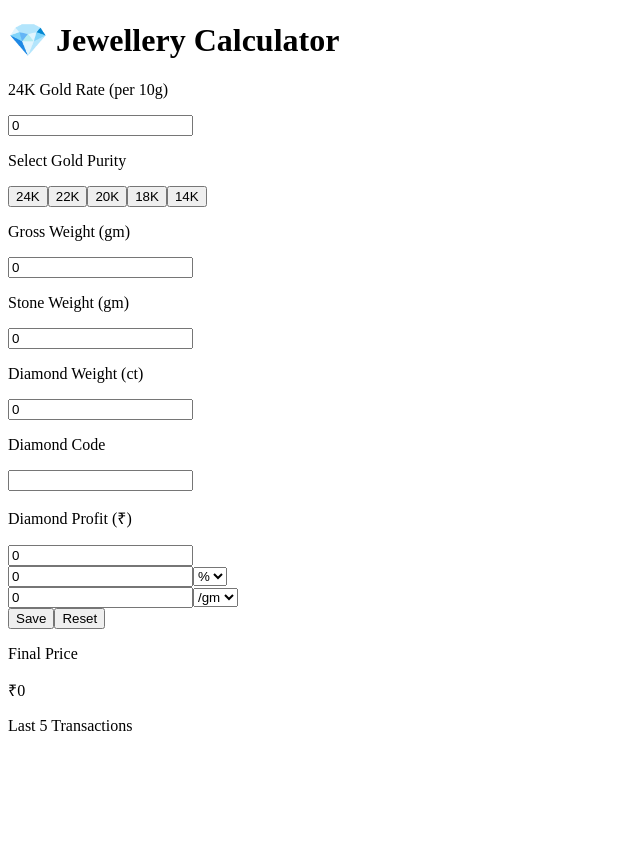
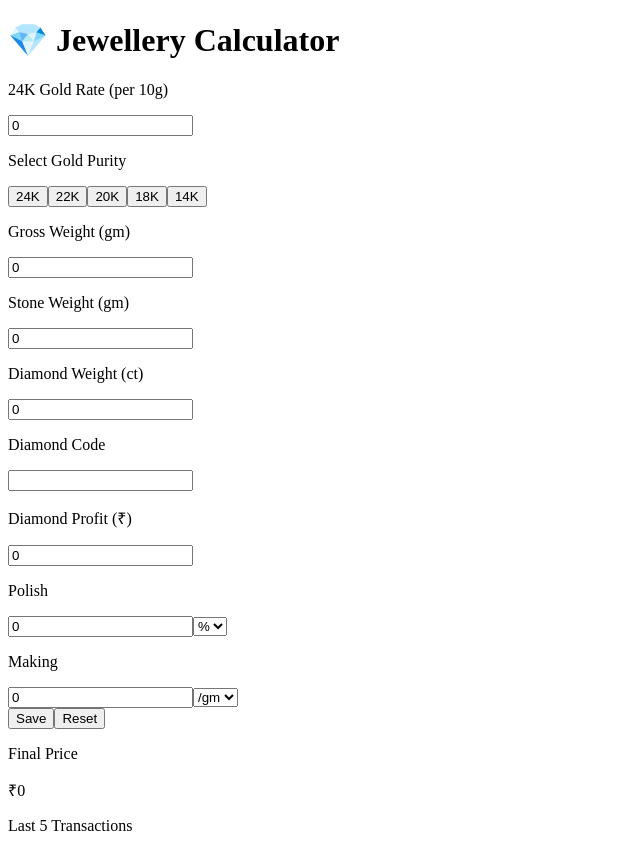
Before and after one commit to nkjewellers/jewellery-calculator, a Next.js app: page /calculator in a window 1280 px wide. Shown: the whole page, without its empty margins (0-640 px from the left). Before the commit the page ends 800 px from the top, so only its background shows below. Built offline with nearby package versions, Linux system fonts and the light colour scheme.

Commit message:
final ui fix proper labels

```diff
--- a/app/calculator/page.tsx
+++ b/app/calculator/page.tsx
@@ -63,7 +63,6 @@ export default function Calculator() {
   const total = goldValue + makingValue + diamondTotal;
   const final = total + total*0.03;
 
-  // SAVE HISTORY
   const saveHistory = () => {
     const entry = {
       price: final.toFixed(0),
@@ -73,7 +72,6 @@ export default function Calculator() {
     setHistory([entry, ...history.slice(0,4)]);
   };
 
-  // RESET
   const resetAll = () => {
     setRate24(0);
     setGross(0);
@@ -95,11 +93,9 @@ export default function Calculator() {
       {/* GOLD RATE */}
       <div>
         <p className="font-semibold text-lg">24K Gold Rate (per 10g)</p>
-        <input
-          value={rate24}
+        <input value={rate24}
           onChange={(e)=>setRate24(+e.target.value)}
-          className="w-full p-3 text-lg border rounded"
-        />
+          className="w-full p-3 text-lg border rounded"/>
       </div>
 
       {/* CT SELECT */}
@@ -110,10 +106,10 @@ export default function Calculator() {
             <button
               key={c}
               onClick={()=>setCarat(c)}
-              className={`px-4 py-2 rounded text-lg ${
+              className={`px-4 py-2 rounded text-lg border ${
                 carat===c
                 ? "bg-black text-white"
-                : "bg-gray-200"
+                : "bg-gray-200 text-black"
               }`}
             >
               {c}K
@@ -159,9 +155,10 @@ export default function Calculator() {
       </div>
 
       {/* POLISH */}
+      <div>
+        <p className="font-semibold text-lg">Polish</p>
         <div className="flex gap-2">
-        <input placeholder="Polish"
-          value={polish}
+          <input value={polish}
             onChange={(e)=>setPolish(+e.target.value)}
             className="w-full p-3 text-lg border rounded"/>
           <select onChange={(e)=>setPolishType(e.target.value)}>
@@ -169,11 +166,13 @@ export default function Calculator() {
             <option value="flat">₹</option>
           </select>
         </div>
+      </div>
 
       {/* MAKING */}
+      <div>
+        <p className="font-semibold text-lg">Making</p>
         <div className="flex gap-2">
-        <input placeholder="Making"
-          value={making}
+          <input value={making}
             onChange={(e)=>setMaking(+e.target.value)}
             className="w-full p-3 text-lg border rounded"/>
           <select onChange={(e)=>setMakingType(e.target.value)}>
@@ -181,6 +180,7 @@ export default function Calculator() {
             <option value="percent">%</option>
             <option value="flat">₹</option>
           </select>
+        </div>
       </div>
 
       {/* BUTTONS */}
```
Lines whose indentation alone changed are shown as unchanged.
